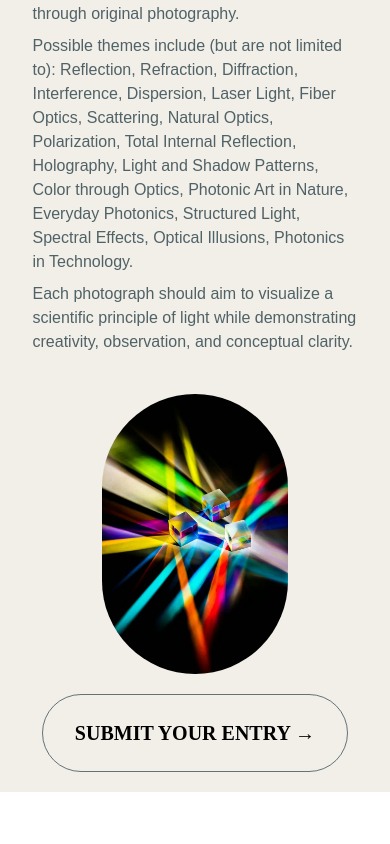
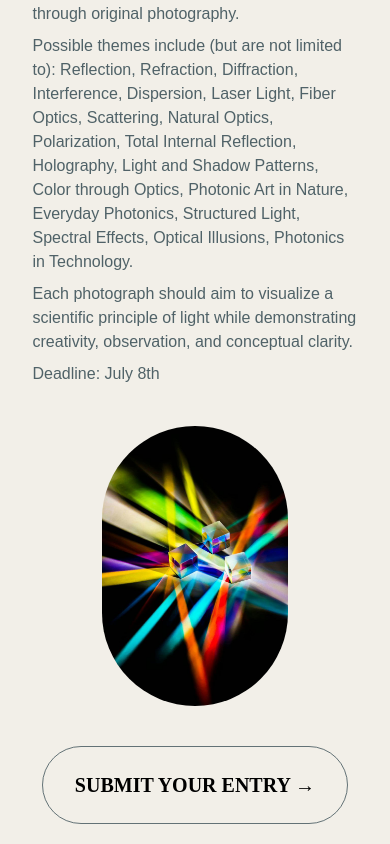
Before and after one commit to Navadeep-Reddy/LightScape_Photonics, a React (Vite) app in the folder client/: page / in a window 390 px wide. Shown: the part 1078-1922 px from the top of the page. Before the commit the page ends 1870 px from the top, so only its background shows below. Built offline with nearby package versions, Linux system fonts and the light colour scheme; a web font is replaced by a local one.

Commit message:
spacing fix

```diff
--- a/client/src/components/Participate.tsx
+++ b/client/src/components/Participate.tsx
@@ -35,13 +35,16 @@ const ThemeSection = () => {
                     </span>
                 </p>
 
-                <p className="text-left text-neutral/80 mb-10 lg:mb-10 lg:text-2xl">
+                <p className="text-left text-neutral/80 mb-2 lg:mb-2 lg:text-2xl">
                     Each photograph should aim to visualize a scientific
                     principle of light while demonstrating creativity,
                     observation, and conceptual clarity.
                 </p>
+                <p className="text-left text-neutral/80 mb-10 lg:mb-10 lg:text-2xl">
+                    Deadline: July 8th
+                </p>
 
-                <div className="lg:basis-1/2 flex justify-center mb-5 lg:mb-0 lg:hidden">
+                <div className="lg:basis-1/2 flex justify-center mb-10 lg:mb-0 lg:hidden">
                     <img
                         className="max-w-70 max-h-70 lg:max-w-[650px] lg:max-h-[650px] rounded-full object-cover"
                         src={Prism}
```
